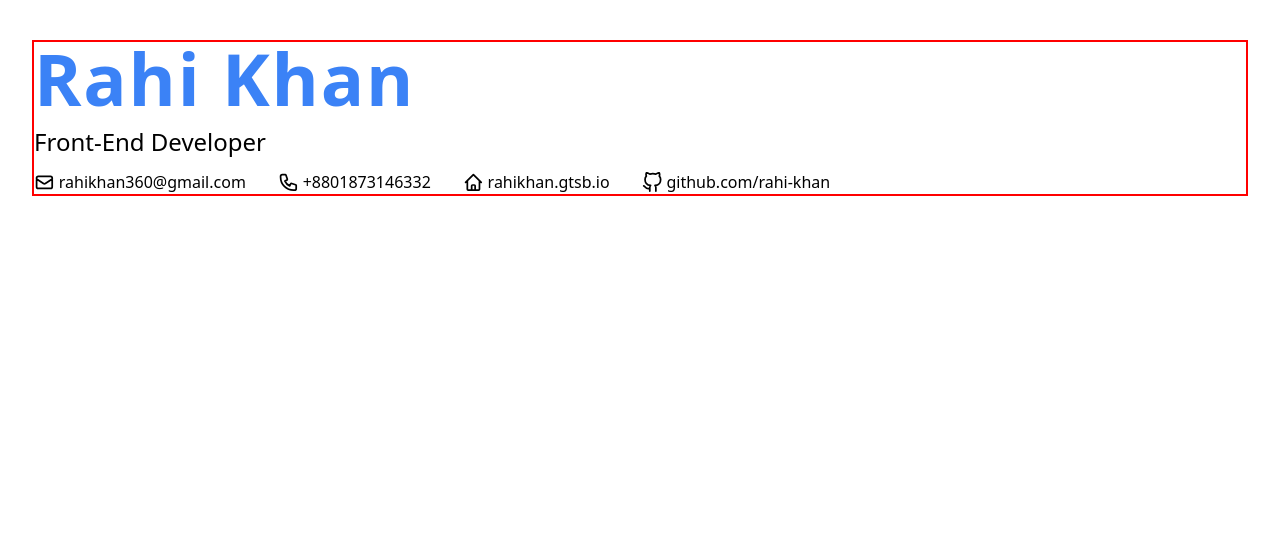
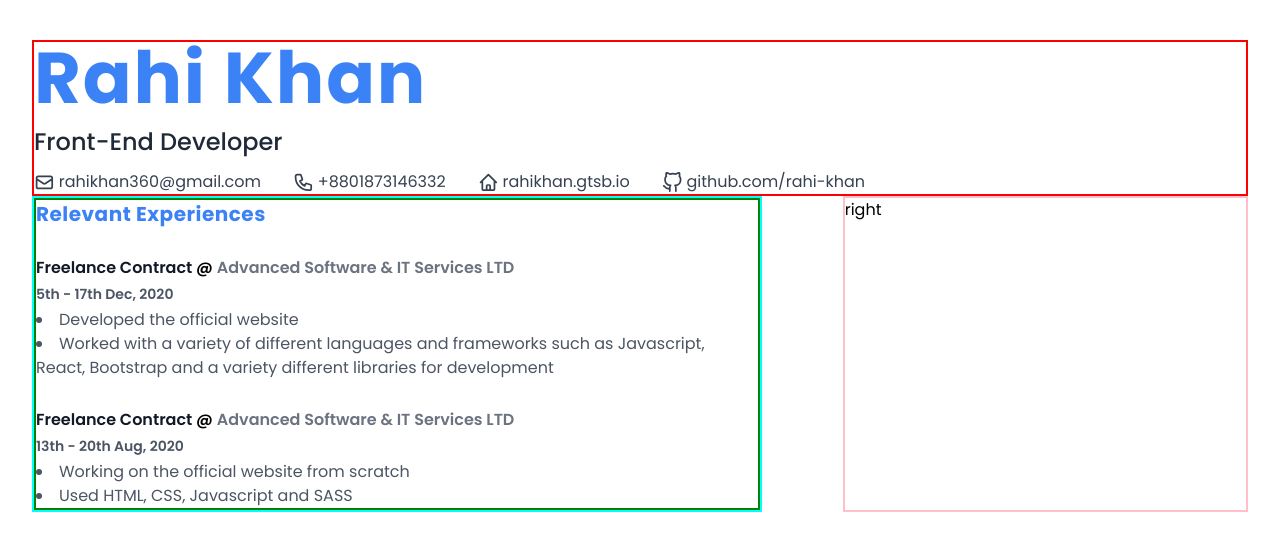
Before and after one commit to rahi-khan/resume, a Gatsby site: page / in a window 1280 px wide. Built offline with nearby package versions, Linux system fonts and the light colour scheme; Gatsby itself is replaced by a stand-in of ours.

Commit message:
experiences section completed

```diff
--- a/gatsby-config.js
+++ b/gatsby-config.js
@@ -16,6 +16,13 @@ module.exports = {
         "gatsby-plugin-sitemap",
         "gatsby-transformer-sharp",
         "gatsby-transformer-json",
+        {
+            resolve: `gatsby-plugin-google-fonts`,
+            options: {
+                fonts: [`Poppins\:300,400,500,600,700,800`],
+                display: "swap",
+            },
+        },
         {
             resolve: "gatsby-source-filesystem",
             options: {
--- a/package.json
+++ b/package.json
@@ -23,6 +23,7 @@
         "autoprefixer": "^10.2.3",
         "gatsby": "^2.31.1",
         "gatsby-image": "^2.10.0",
+        "gatsby-plugin-google-fonts": "^1.0.1",
         "gatsby-plugin-manifest": "^2.11.0",
         "gatsby-plugin-offline": "^3.9.0",
         "gatsby-plugin-postcss": "^3.6.0",
--- /dev/null
+++ b/src/components/Experiences.jsx
@@ -0,0 +1,52 @@
+import React from "react";
+import { useStaticQuery, graphql } from "gatsby";
+
+const Experiences = () => {
+    //! Querying page data
+    const data = useStaticQuery(graphql`
+        {
+            dataJson {
+                experiences {
+                    company
+                    jobTitle
+                    date
+                    jobDesc
+                }
+            }
+        }
+    `);
+
+    //! Render Experience UI
+    return (
+        <div className={expContainer} style={{ border: "2px solid green" }}>
+            <h1 className={title}>Relevant Experiences</h1>
+
+            {data.dataJson.experiences.map(jobContainer => (
+                <div className={job}>
+                    <h1 className="font-semibold text-base">
+                        <span className="text-gray-900">{jobContainer.jobTitle}</span> @{" "}
+                        <span className="text-gray-500">{jobContainer.company}</span>
+                    </h1>
+
+                    <h2 className="text-gray-600 text-sm font-semibold">{jobContainer.date}</h2>
+
+                    <ul className={jobDesc}>
+                        {jobContainer.jobDesc.map(desc => (
+                            <li>{desc}</li>
+                        ))}
+                    </ul>
+                </div>
+            ))}
+        </div>
+    );
+};
+
+//! styles
+const { expContainer, title, job, jobDesc } = {
+    expContainer: "flex flex-col space-y-7",
+    title: "text-blue-500 text-xl font-bold tracking-wide",
+    job: "flex flex-col space-y-1",
+    jobDesc: "list-disc list-inside text-gray-600",
+};
+
+export default Experiences;
--- a/src/components/Header/Header.jsx
+++ b/src/components/Header.jsx
@@ -6,7 +6,7 @@ import { HiOutlineHome } from "react-icons/hi";
 import { FiGithub } from "react-icons/fi";
 
 const Header = () => {
-    //! Render HEader UI
+    //! Render Header UI
     return (
         <div className={headerContainer} style={{ border: "2px solid red" }}>
             <h1 className={title}>Rahi Khan</h1>
@@ -16,7 +16,12 @@ const Header = () => {
             <ul className={contactNav}>
                 <IconContext.Provider value={{ size: "1.3rem" }}>
                     <li>
-                        <a href="mailto:rahikhan360@gmail.com" target="_blank" className={navItem}>
+                        <a
+                            href="mailto:rahikhan360@gmail.com"
+                            target="_blank"
+                            rel="noreferrer"
+                            className={navItem}
+                        >
                             <HiOutlineMail />
                             <span className={contacts}>rahikhan360@gmail.com</span>
                         </a>
@@ -26,13 +31,23 @@ const Header = () => {
                         <span className={contacts}>+8801873146332</span>
                     </li>
                     <li>
-                        <a href="https://rahikhan.gtsb.io/" target="_blank" className={navItem}>
+                        <a
+                            href="https://rahikhan.gtsb.io/"
+                            target="_blank"
+                            rel="noreferrer"
+                            className={navItem}
+                        >
                             <HiOutlineHome />
                             <span className={contacts}>rahikhan.gtsb.io</span>
                         </a>
                     </li>
                     <li>
-                        <a href=" https://github.com/rahi-khan" target="_blank" className={navItem}>
+                        <a
+                            href="https://github.com/rahi-khan"
+                            target="_blank"
+                            rel="noreferrer"
+                            className={navItem}
+                        >
                             <FiGithub />
                             <span className={contacts}>github.com/rahi-khan</span>
                         </a>
@@ -46,10 +61,10 @@ const Header = () => {
 //! styles
 const { contactNav, navItem, title, subtitle, contacts, headerContainer } = {
     headerContainer: "flex flex-col space-y-3",
+    title: "text-blue-500 text-7xl font-bold tracking-wide",
+    subtitle: "text-2xl font-medium text-gray-800",
     contactNav: "flex space-x-8",
-    navItem: "flex items-center",
-    title: "text-blue-500 text-7xl font-bold tracking-wide",
-    subtitle: "text-2xl font-medium",
+    navItem: "flex items-center text-gray-700 hover:text-gray-900 hover:underline",
     contacts: "ml-1",
 };
 
--- /dev/null
+++ b/src/components/Left.jsx
@@ -0,0 +1,18 @@
+import React from "react";
+import Experiences from "./Experiences";
+
+const Left = () => {
+    //! Render left sidebar UI
+    return (
+        <div className={left} style={{ border: "2px solid cyan" }}>
+            <Experiences />
+        </div>
+    );
+};
+
+//! styles
+const { left } = {
+    left: "w-3/5",
+};
+
+export default Left;
--- /dev/null
+++ b/src/components/Right.jsx
@@ -0,0 +1,17 @@
+import React from "react";
+
+const Right = () => {
+    //! Render right sidebar UI
+    return (
+        <div className={right} style={{ border: "2px solid pink" }}>
+            right
+        </div>
+    );
+};
+
+//! styles
+const { right } = {
+    right: "w-2/6",
+};
+
+export default Right;
--- a/src/data/resumeData.json
+++ b/src/data/resumeData.json
@@ -1,21 +1,21 @@
 {
-    "Name": "Rahi Khan",
-    "Location": "Dhaka, Bangladesh",
-    "Job": "Front-end Developer",
-    "Email": "rahikhan360@gmail.com",
-    "Phone": "+8801873146332",
-    "Github": "https://github.com/rahi-khan",
-    "Education": [
+    "name": "Rahi Khan",
+    "location": "Dhaka, Bangladesh",
+    "job": "Front-end Developer",
+    "email": "rahikhan360@gmail.com",
+    "phone": "+8801873146332",
+    "github": "https://github.com/rahi-khan",
+    "education": [
         {
             "School": "Rajuk Uttara Model College (2017 - 2020)",
             "Certificate": "High School Diploma in Science group"
         }
     ],
-    "Programming Languages": ["Javascript(ES6)", "HTML", "CSS", "SASS"],
-    "Libraries & Frameworks": ["React", "Gatsby", "Next", "Bootstrap", "TailwindCSS"],
-    "Tools & Platforms": ["Git & Github", "Firebase", "Netlify"],
-    "Design": ["Figma"],
-    "Projects": [
+    "programmingLanguages": ["Javascript(ES6)", "HTML", "CSS", "SASS"],
+    "librariesAndFrameworks": ["React", "Gatsby", "Next", "Bootstrap", "TailwindCSS"],
+    "toolsAndPlatforms": ["Git & Github", "Firebase", "Netlify"],
+    "design": ["Figma"],
+    "projects": [
         {
             "Name": "ASIT Official Website",
             "Demo": "http://web.asit.com.bd",
@@ -85,17 +85,30 @@
             "Repo": "https://github.com/rahi-khan/CIRC"
         }
     ],
-    "Experiences": [
+    "experiences": [
         {
-            "Name": "ASIT Official Website",
-            "Demo": "http://web.asit.com.bd",
-            "Repo": "https://github.com/rahi-khan/asit-website"
+            "company": "Advanced Software & IT Services LTD",
+            "jobTitle": "Freelance Contract",
+            "date": "5th - 17th Dec, 2020",
+
+            "jobDesc": [
+                "Developed the official website",
+                "Worked with a variety of different languages and frameworks such as Javascript, React, Bootstrap and a variety different libraries for development"
+            ],
+            "demo": "http://web.asit.com.bd",
+            "repo": "https://github.com/rahi-khan/asit-website"
         },
         {
-            "Name": "ASIT Docs Website",
-            "Demo": "https://docsite.netlify.app/#",
-            "Repo": "https://github.com/rahi-khan/doc_site"
+            "company": "Advanced Software & IT Services LTD",
+            "jobTitle": "Freelance Contract",
+            "date": "13th - 20th Aug, 2020",
+            "jobDesc": [
+                "Working on the official website from scratch",
+                "Used HTML, CSS, Javascript and SASS"
+            ],
+            "demo": "https://docsite.netlify.app",
+            "repo": "https://github.com/rahi-khan/doc_site"
         }
     ],
-    "Interests": ["Calesthenics", "Jogging", "Gaming", "Reading self-help books"]
+    "interests": ["Calesthenics", "Jogging", "Gaming", "Reading self-help books"]
 }
--- a/src/pages/index.jsx
+++ b/src/pages/index.jsx
@@ -1,5 +1,7 @@
 import React from "react";
-import Header from "../components/Header/Header";
+import Header from "../components/Header";
+import Left from "../components/Left";
+import Right from "../components/Right";
 import SEO from "../components/SEO/seo";
 
 const Index = () => (
@@ -8,13 +10,18 @@ const Index = () => (
         <SEO />
         <div className={container}>
             <Header />
+            <div className={main}>
+                <Left />
+                <Right />
+            </div>
         </div>
     </>
 );
 
 //! styles
-const { container } = {
-    container: "container mx-auto py-10 px-8",
+const { container, main } = {
+    container: "container mx-auto py-10 px-8 flex flex-col",
+    main: "flex justify-between",
 };
 
 export default Index;
--- a/src/styles/global.css
+++ b/src/styles/global.css
@@ -8,5 +8,5 @@
 @tailwind utilities;
 
 body {
-    @apply bg-white text-black;
+    @apply bg-white text-black font-pops;
 }
--- a/tailwind.config.js
+++ b/tailwind.config.js
@@ -6,6 +6,16 @@ module.exports = {
     darkMode: "media",
     theme: {
         extend: {},
+        listStyleType: {
+            none: "none",
+            disc: "disc",
+            decimal: "decimal",
+            square: "square",
+
+        },
+        fontFamily: {
+            pops: ["Poppins", "sans-serif"],
+        },
     },
     variants: {
         extend: {
```
Also changed, not shown: 1 other file.
